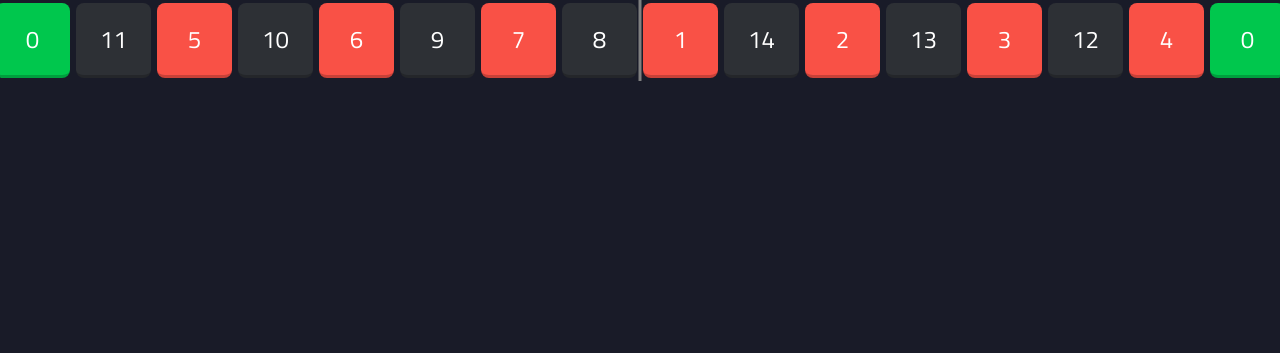
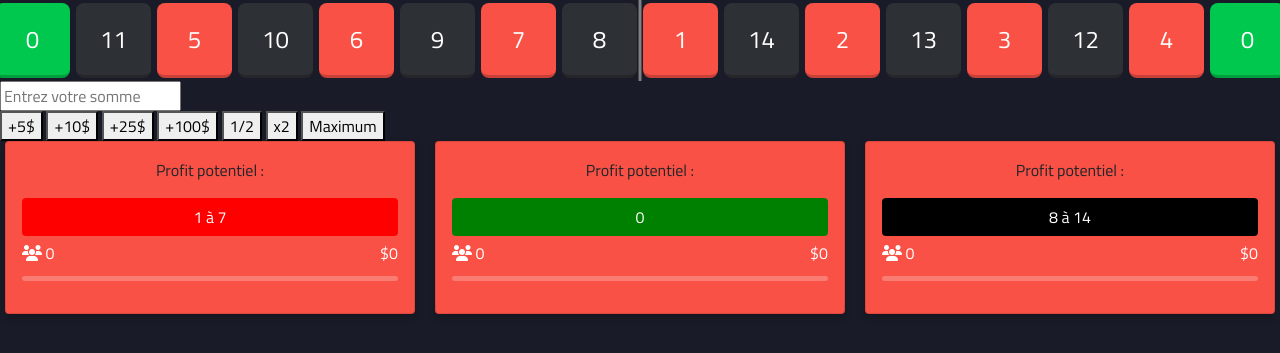
Before and after one commit to thibault-cne/Arma-3-casino-website, a Flask app: page /roulette in a window 1280 px wide. Shown: the part 56-409 px from the top of the page. Run offline with Flask 2, Linux system fonts and the light colour scheme; some libraries are stand-ins or nearby versions.

Commit message:
[MODIF] Modification du style de la page roulette.html

```diff
--- a/python/blueprints/rouletteBP.py
+++ b/python/blueprints/rouletteBP.py
@@ -21,5 +21,6 @@ def main_home() -> str:
         return render_template("roulette.html")
 
     elif request.method == "POST":
-        print("yes")
-        return render_template("roulette.html")
+        resultDict = request.form.to_dict()
+        print(resultDict)
+        return "success"
--- a/static/css/roulette.css
+++ b/static/css/roulette.css
@@ -55,6 +55,95 @@ body{
     background:#00C74D;
   }
 
+.row {
+    margin: 0 -5px;
+  }
+
+.row:after {
+    content: "";
+    display: table;
+    clear: both;
+  }
+
+.column {
+    float: left;
+    width: 33.33%;
+    padding: 0 10px;
+  }
+
+.card {
+  box-shadow: 0 4px 8px rgba(0,0,0,0.2);
+  padding: 16px;
+  text-align: center;
+  background-color: #F95146;
+}
+
+.green-btn {
+  background-color: green;
+  color: white;
+}
+
+.green-btn:hover {
+  color: white;
+  background-color: #00C74D;
+}
+
+.red-btn {
+  background-color: red;
+  color: white;
+}
+
+.red-btn:hover {
+  color: white;
+  background-color: rgb(192, 43, 43);
+}
+
+.black-btn {
+  background-color: black;
+  color: white;
+}
+
+.black-btn:hover {
+  color: white;
+  background-color: rgb(54, 54, 54);
+}
+
+.entries-header {
+  margin-top: 5px;
+}
+
+.icon-players {
+  float: left;
+}
+
+.total-money {
+  float: right;
+  color: white;
+}
+
+.icon {
+  color: white;
+}
+
+.player-number {
+  color: white;
+}
+
+.rounded-div {
+  margin-top: 35px;
+  border-top: 5px solid rgb(255, 255, 255);
+  border-radius: 5px;
+}
+
+@media screen and (max-width: 600px) {
+  .column {
+    width: 100%;
+    display: block;
+    margin-bottom: 20px;
+  }
+}
+
+
 *{
     box-sizing:border-box;
   }
--- a/static/js/roulette.js
+++ b/static/js/roulette.js
@@ -74,19 +74,20 @@ function getRandomInt(max) {
 
 function rollWheel() {
   var outcome = getRandomInt(15);
-  spinWheel(outcome);
+  var jsonData = {
+    'result': outcome
+  };
 
   $.ajax({
     type: "POST",
-    url: "http://192.168.0.8:5454/roulette",
-    data: `{
-      'result': outcome,
-    }`,
+    url: "http://localhost:5454/roulette",
+    data: jsonData,
     success: function () {
       if (xhr.readyState === 4) {
         console.log(xhr.status);
         console.log(xhr.responseText);
-    }},
-    dataType: "json"
+    }}
   });
+
+  spinWheel(outcome);
 }
--- a/templates/roulette.html
+++ b/templates/roulette.html
@@ -20,5 +20,71 @@
         <div class='selector'></div>
         <div class='wheel'></div>
     </div>
+    <form action="">
+        <div class="amount-selection">
+            <div class="roulette-control">
+                <input type="text" placeholder="Entrez votre somme" >
+            </div>
+            <div class="roulette-buttons">
+                <button class="bet-btn"> +5$ </button>
+                <button class="bet-btn"> +10$ </button>
+                <button class="bet-btn"> +25$ </button>
+                <button class="bet-btn"> +100$ </button>
+                <button class="bet-btn"> 1/2 </button>
+                <button class="bet-btn"> x2 </button>
+                <button class="bet-btn"> Maximum </button>
+            </div>
+            <div class="row entries">
+                <div class="column red">
+                    <div class="card">
+                        <p> Profit potentiel : </p>
+                        <button class="column-btn btn red-btn"> 1 à 7 </button>
+                        <div class="entries-header">
+                            <div class="icon-players">
+                                <i class="icon fas fa-users"></i>
+                                <span class="player-number"> 0 </span>
+                            </div>
+                            <div class="total-money">
+                                $0
+                            </div>
+                            <hr class="rounded-div">
+                        </div>
+                    </div>
+                </div>
+                <div class="column green">
+                    <div class="card">
+                        <p> Profit potentiel : </p>
+                        <button class="column-btn btn green-btn"> 0 </button>
+                        <div class="entries-header">
+                            <div class="icon-players">
+                                <i class="icon fas fa-users"></i>
+                                <span class="player-number"> 0 </span>
+                            </div>
+                            <div class="total-money">
+                                $0
+                            </div>
+                            <hr class="rounded-div">
+                        </div>
+                    </div>
+                </div>
+                <div class="column black">
+                    <div class="card">
+                        <p> Profit potentiel : </p>
+                        <button class="column-btn btn black-btn"> 8 à 14 </button>
+                        <div class="entries-header">
+                            <div class="icon-players">
+                                <i class="icon fas fa-users"></i>
+                                <span class="player-number"> 0 </span>
+                            </div>
+                            <div class="total-money">
+                                $0
+                            </div>
+                            <hr class="rounded-div">
+                        </div>
+                    </div>
+                </div>
+            </div>
+    </form>
+    </div>
     <script src="/static/js/roulette.js"></script>
 {% endblock container %}
```
Also changed, not shown: python/database/connectDatabase.py (added, +27 -0 lines), python/database/initDB.py (added, +56 -0 lines), requirements.txt (+7 -0 lines), README.md, initBD.py (added). Lines whose indentation alone changed are shown as unchanged.
